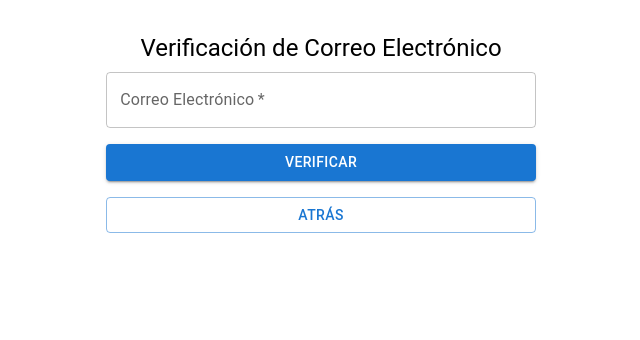
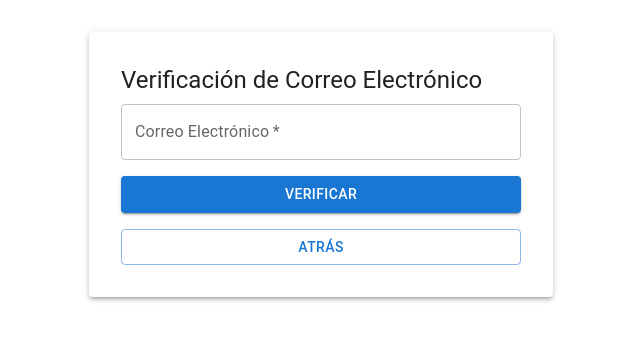
Before and after one commit to YareliHH/Frontend_Gis, a React (Create React App) app: page /verificar-correo in a window 1280 px wide. Shown: the top 340 px of the page, without its empty margins (319-959 px from the left). Built offline with nearby package versions, Linux system fonts and the light colour scheme.

Commit message:
verificar correo

```diff
--- a/src/Componentes/Inicio/verificarCorreo.jsx
+++ b/src/Componentes/Inicio/verificarCorreo.jsx
@@ -1,5 +1,5 @@
 import React, { useState } from 'react';
-import { TextField, Button, Box, Typography } from '@mui/material';
+import { TextField, Button, Box, Typography, Paper } from '@mui/material';
 import { useNavigate } from 'react-router-dom';
 
 const EmailVerification = () => {
@@ -38,11 +38,11 @@ const EmailVerification = () => {
   return (
     <Box
       display="flex"
-      flexDirection="column"
       alignItems="center"
       justifyContent="center"
       sx={{ mt: 4 }}
     >
+      <Paper elevation={3} sx={{ padding: 4, width: '400px' }}>
         <Typography variant="h5" component="h1" gutterBottom>
           Verificación de Correo Electrónico
         </Typography>
@@ -76,6 +76,7 @@ const EmailVerification = () => {
             Atrás
           </Button>
         </form>
+      </Paper>
     </Box>
   );
 };
```
Lines whose indentation alone changed are shown as unchanged.
